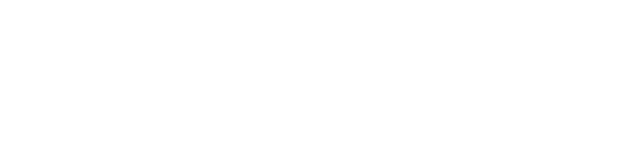
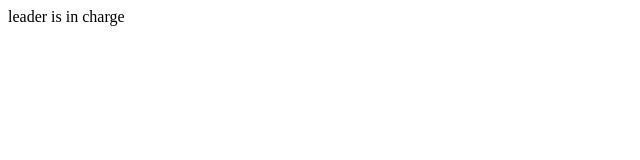
Before and after one commit to Juniorzeus/company-project, a plain HTML site: page the project.html in a window 1280 px wide. Shown: the whole page, without its empty margins (0-640 px from the left). Drawn offline with Linux system fonts and the light colour scheme.

Commit message:
firstgit add . code

```diff
--- a/the project.html
+++ b/the project.html
@@ -8,11 +8,12 @@
     </head>
     <body>
         <nav>
+            leader is in charge
             </nav>
             <main>
 
             </main>
-            <footer>
+              <footer>
 
             </footer>
     </body>
```
